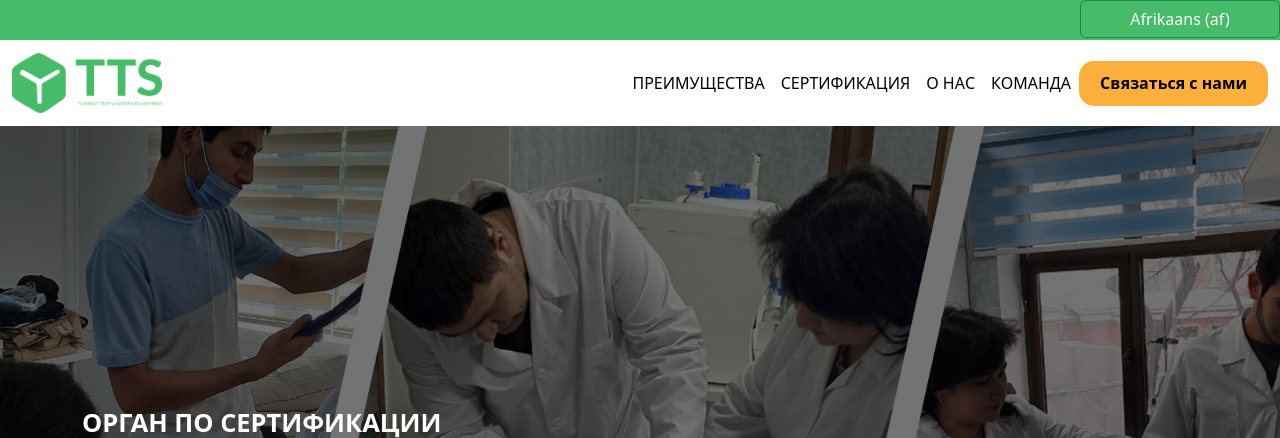
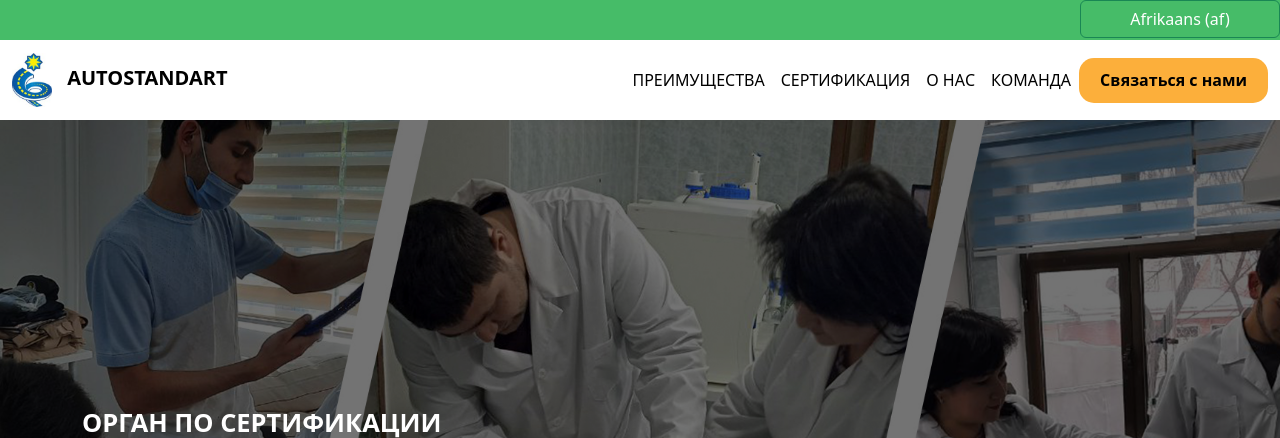
Before and after one commit to VladlenKhan/tts, a Django app: template app/templates/home.html in a window 1280 px wide. Shown: the top 438 px of the page. Run offline with Django 4.2, Linux system fonts and the light colour scheme; the template is opened without the code that fills it, so the values that code supplies are empty.

Commit message:
newchange

```diff
--- a/app/templates/base.html
+++ b/app/templates/base.html
@@ -8,8 +8,9 @@
     <meta name="viewport" content="width=device-width, initial-scale=1.0">
     <link rel="stylesheet" href="{% static 'css/style.css' %}">
     <link href="https://cdn.jsdelivr.net/npm/bootstrap@5.3.0/dist/css/bootstrap.min.css" rel="stylesheet" integrity="sha384-9ndCyUaIbzAi2FUVXJi0CjmCapSmO7SnpJef0486qhLnuZ2cdeRhO02iuK6FUUVM" crossorigin="anonymous">
+    <link rel="shortcut icon" href="{% static 'images/logo.jpg' %}" type="image/x-icon">
     <script src="https://cdn.jsdelivr.net/npm/bootstrap@5.3.0/dist/js/bootstrap.bundle.min.js" integrity="sha384-geWF76RCwLtnZ8qwWowPQNguL3RmwHVBC9FhGdlKrxdiJJigb/j/68SIy3Te4Bkz" crossorigin="anonymous"></script>
-    <title>TTS</title>
+    <title>Autostandart</title>
     <style>
         .back2::before {
         object-fit: cover;
@@ -66,7 +67,7 @@
     <nav class="navbar navbar-expand-lg bg-body-light " style="background-color: rgb(255, 255, 255);">
         <div class="container-fluid">
             <a class="navbar-brand" href="{% url 'home' %}">
-                <img src="{% static 'images/logo.png' %}" width="150" alt="">
+                <img src="{% static 'images/logo.jpg' %}" width="40" alt=""> <span style="font-weight: 700;padding-left:10px;"> AUTOSTANDART </span>
             </a>
             <button class="navbar-toggler" type="button" data-bs-toggle="collapse" data-bs-target="#navbarSupportedContent" aria-controls="navbarSupportedContent" aria-expanded="false" aria-label="Toggle navigation">
                 <span class="navbar-toggler-icon"></span>
```
Also changed, not shown: app/static/images/logo.jpg (added).
